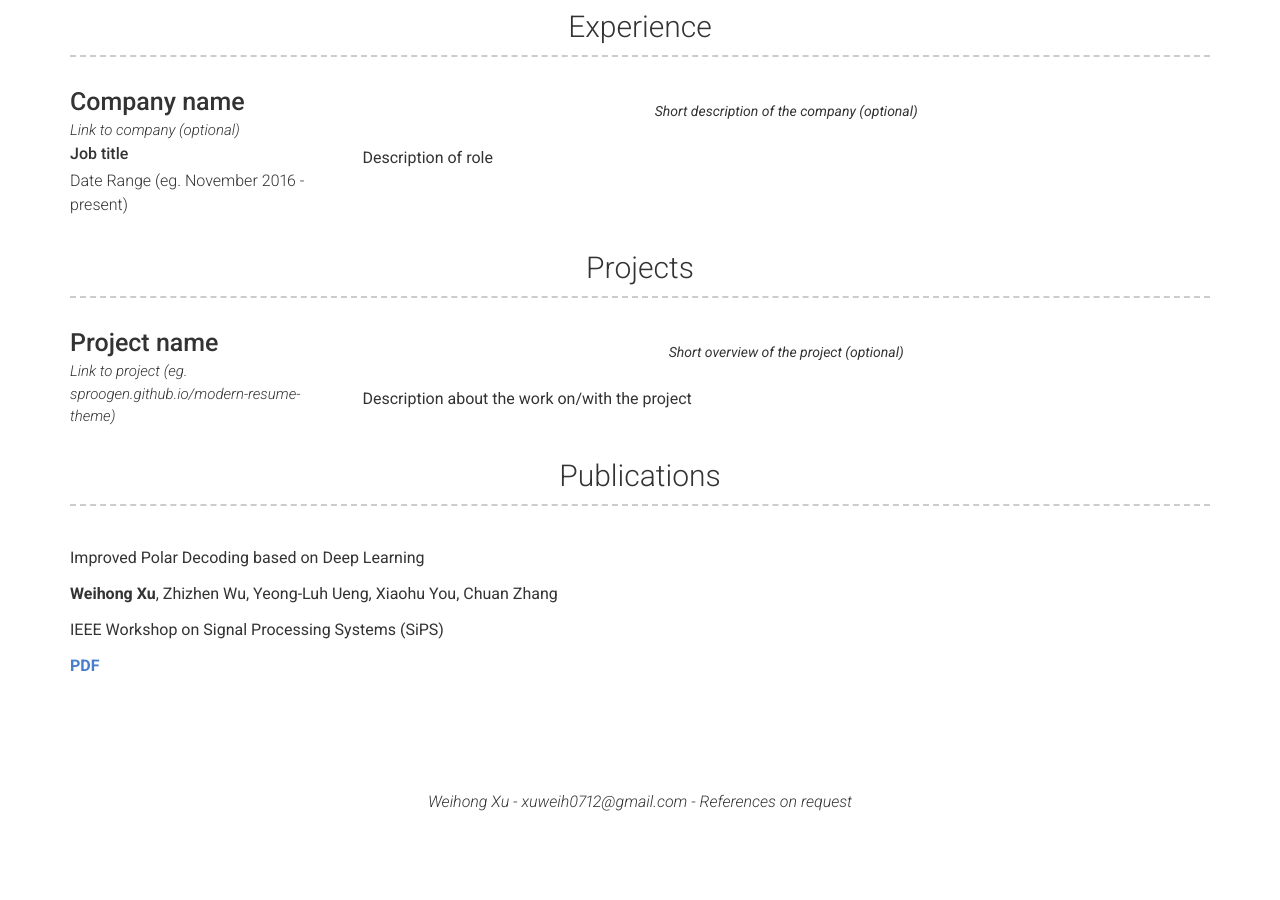
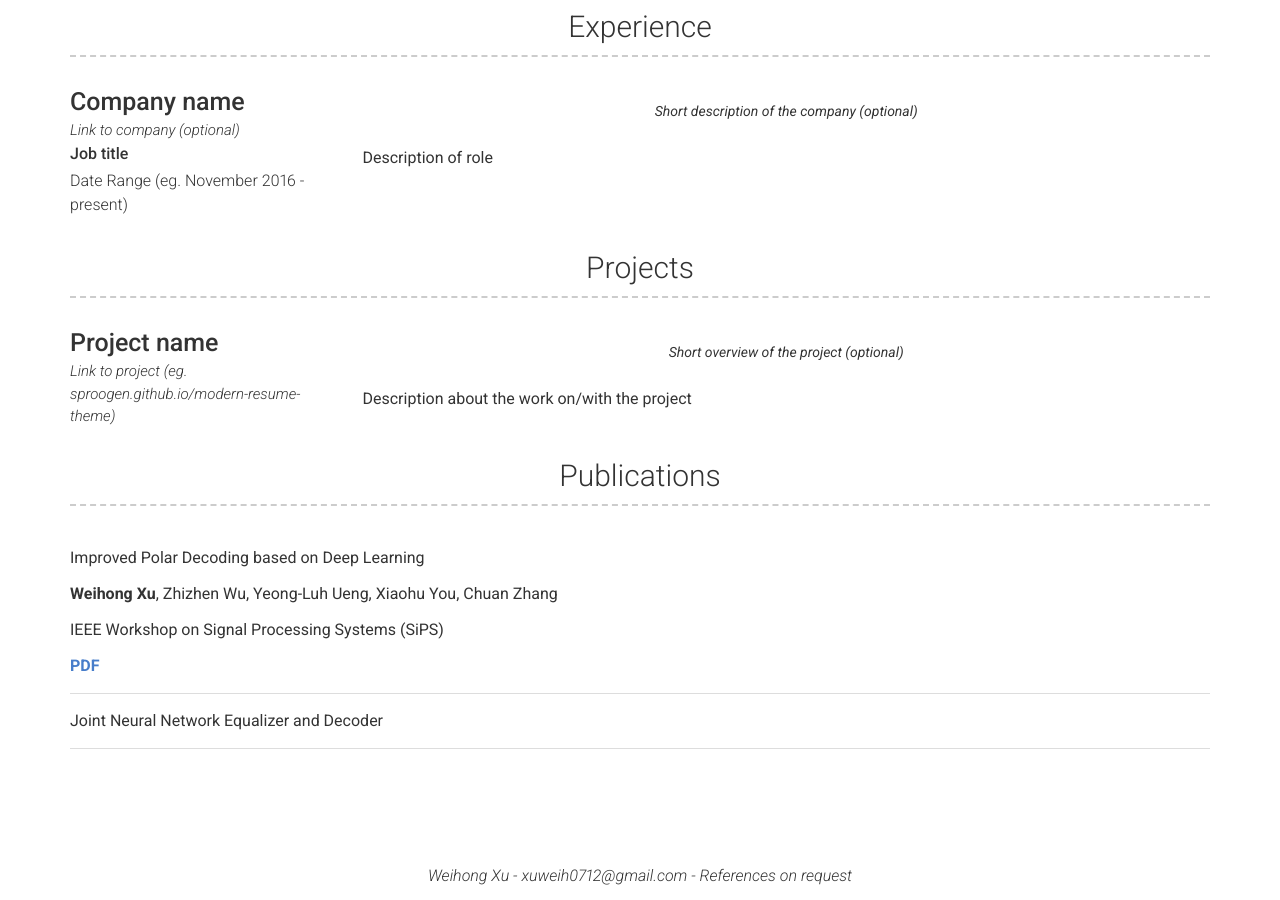
Before and after one commit to wh-xu/wh-xu-old.github.io, a Jekyll site: the page built from index.md, in a window 1280 px wide and 900 px high, scrolled down 762 px. Built offline with Jekyll 4.4.1, drawn with Linux system fonts in a browser that asks for light colours; before the commit the page ends 1588 px from its top, so only the background shows below that.

Commit message:
Update _config.yml

```diff
--- a/_config.yml
+++ b/_config.yml
@@ -48,14 +48,19 @@ experience_title: Experience #(Use this to override about experience section tit
 # More Section
 more_title: Publications #(Use this to override about more section title)
 more_content: | # this will include new lines to allow paragraphs
-  Improved Polar Decoding based on Deep Learning
+  Improved Polar Decoding based on Deep Learning <br/>
 
-  **Weihong Xu**, Zhizhen Wu, Yeong-Luh Ueng, Xiaohu You, Chuan Zhang
+  **Weihong Xu**, Zhizhen Wu, Yeong-Luh Ueng, Xiaohu You, Chuan Zhang <br/>
 
-  IEEE Workshop on Signal Processing Systems (SiPS)
+  IEEE Workshop on Signal Processing Systems (SiPS) <br/>
 
   [**PDF**](./articles/08109997.pdf)
 
+  ***
+
+  Joint Neural Network Equalizer and Decoder <br/>
+
+  ***
 
 # Footer
 footer_show_references: true
```
